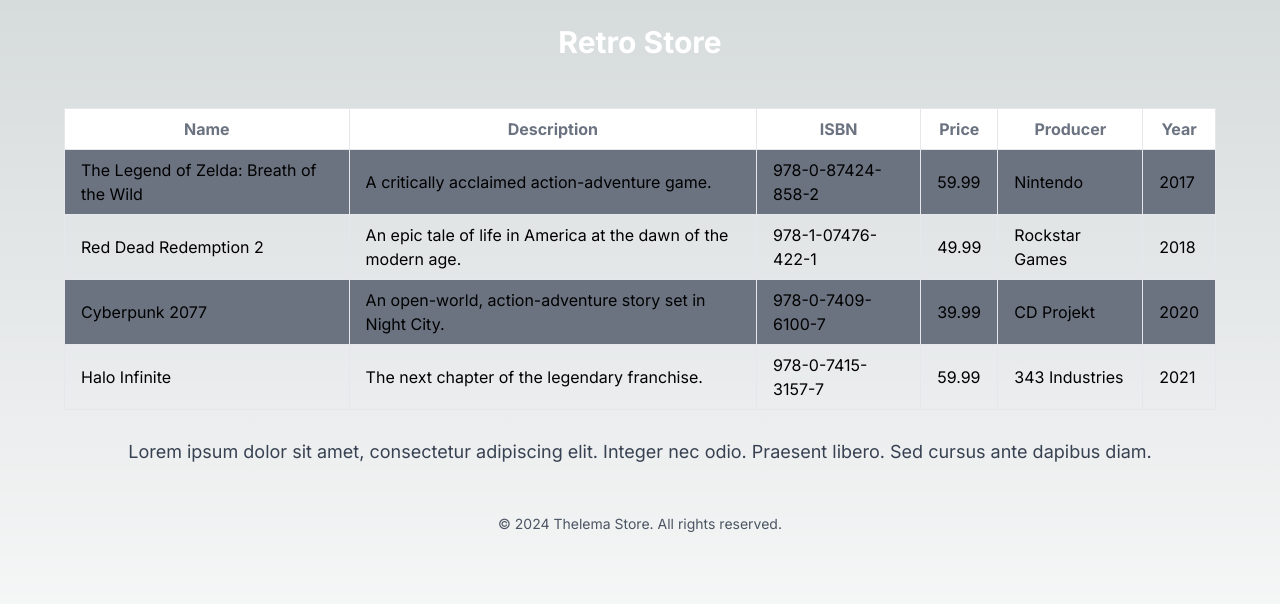
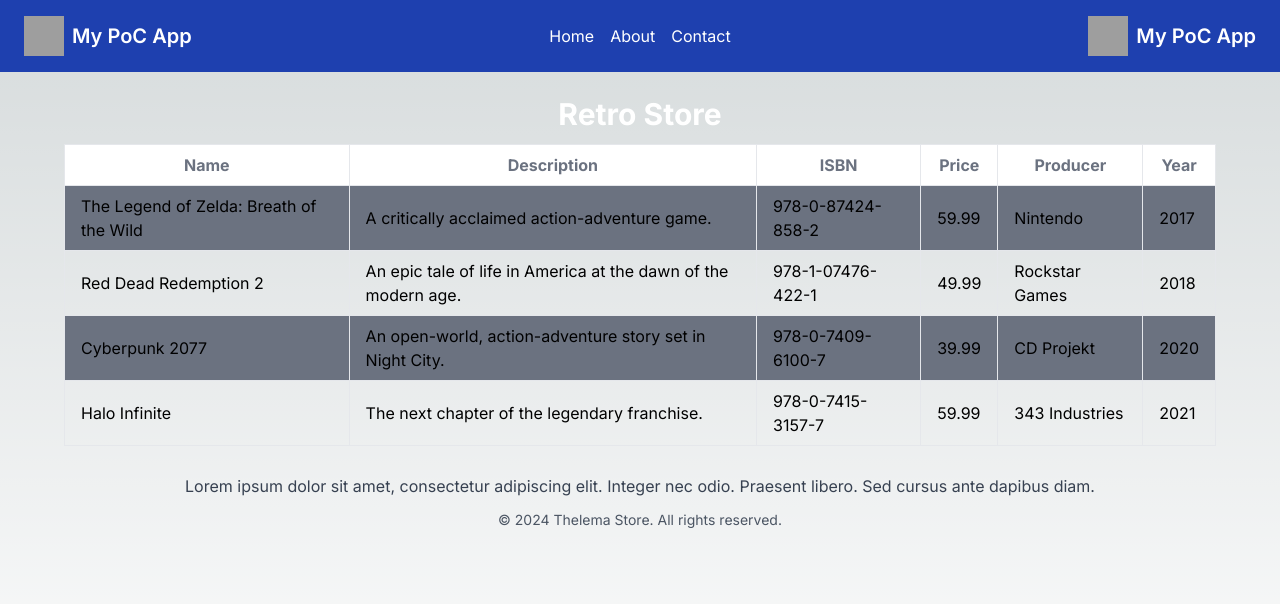
Before and after one commit to DanielRed007/react-next-checkout, a Next.js app in the folder checkout/: page / in a window 1280 px wide. Shown: the top 604 px of the page. Built offline with nearby package versions, Linux system fonts and the light colour scheme; grey boxes are pictures that could not be loaded.

Commit message:
adding header and simple components

```diff
--- a/checkout/src/app/page.tsx
+++ b/checkout/src/app/page.tsx
@@ -1,30 +1,30 @@
 "use client";
 
 import { useHomeContext } from "./context/HomeContext";
-import { VideoGame } from "./model/Videogame";
 import CheckoutMainTable from "./shared/CheckoutMainTable";
+import { Footer } from "./shared/Footer";
+import Header from "./shared/Header";
 
 export default function Home() {
   const { dataTable } = useHomeContext();
 
   return (
     <div className="dark:bg-slate-800 min-h-screen">
+      <Header />
       <div className="container mx-auto px-4 sm:px-6 lg:px-8">
-        <header className="py-6">
+        <header className="pt-6 pb-2">
           <h1 className="text-3xl font-bold text-center text-white">
             Retro Store
           </h1>
         </header>
-        <div className="py-6">
+        <div className="py-1">
           <CheckoutMainTable data={dataTable} />
-          <p className="text-lg text-center text-gray-700">
+          <p className="text-md text-center text-gray-700">
             Lorem ipsum dolor sit amet, consectetur adipiscing elit. Integer nec
             odio. Praesent libero. Sed cursus ante dapibus diam.
           </p>
         </div>
-        <footer className="py-6 text-center text-gray-600 text-sm">
-          &copy; 2024 Thelema Store. All rights reserved.
-        </footer>
+        <Footer content="2024 Thelema Store. All rights reserved." />
       </div>
     </div>
   );
--- /dev/null
+++ b/checkout/src/app/shared/Footer.tsx
@@ -0,0 +1,13 @@
+import React, { FC } from "react";
+
+interface Props {
+  content: string;
+}
+
+export const Footer: FC<Props> = ({ content }) => {
+  return (
+    <footer className="pt-2 text-center text-gray-600 text-sm">
+      &copy; {content}
+    </footer>
+  );
+};
--- /dev/null
+++ b/checkout/src/app/shared/Header.tsx
@@ -0,0 +1,30 @@
+import React from "react";
+import { BeakerIcon, ShoppingCartIcon } from "@heroicons/react/24/solid";
+
+const Header = () => {
+  return (
+    <header className="bg-blue-800 text-white py-4 px-6 flex justify-between items-center">
+      <div className="flex items-center">
+        <img src="hero-icon.png" alt="Hero Icon" className="w-10 h-10 mr-2" />
+        <span className="text-xl font-semibold">My PoC App</span>
+      </div>
+      <nav>
+        <a href="#" className="text-white hover:underline mx-2">
+          Home
+        </a>
+        <a href="#" className="text-white hover:underline mx-2">
+          About
+        </a>
+        <a href="#" className="text-white hover:underline mx-2">
+          Contact
+        </a>
+      </nav>
+      <div className="flex items-center">
+        <img src="hero-icon.png" alt="Hero Icon" className="w-10 h-10 mr-2" />
+        <span className="text-xl font-semibold">My PoC App</span>
+      </div>
+    </header>
+  );
+};
+
+export default Header;
```
Also changed, not shown: checkout/package.json (+6 -5 lines), checkout/src/HomeProvider.tsx (deleted), 1 other file (tests, documents, lock files or other folders).
